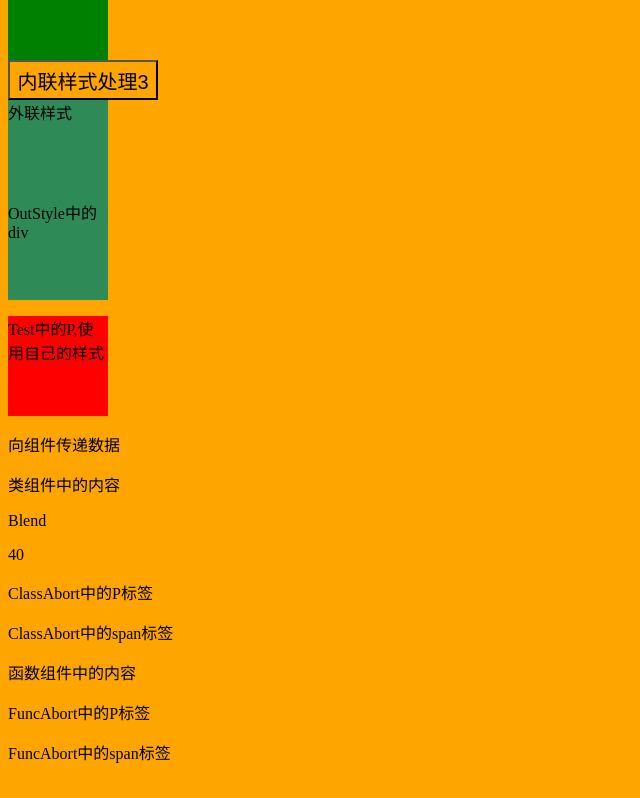
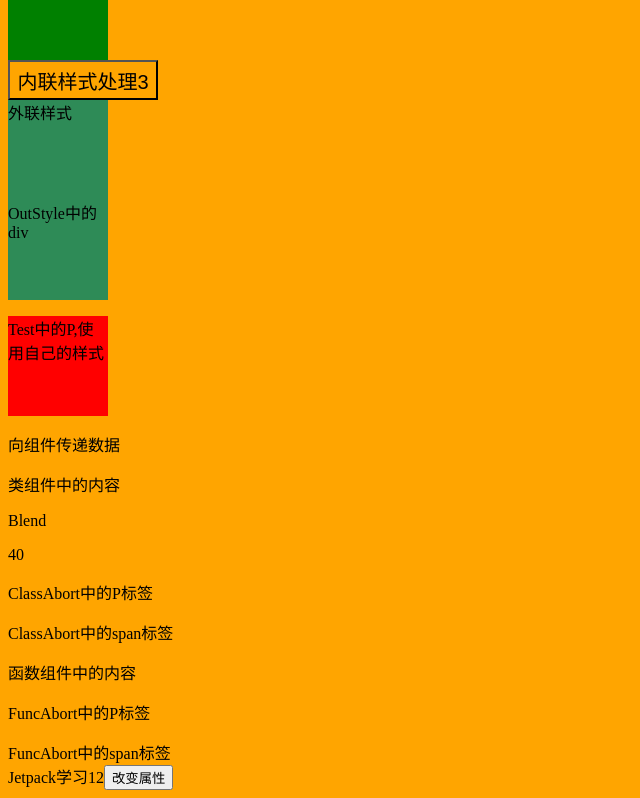
Before and after one commit to BlendAndroid/blend-react-app, a React (Create React App) app: page / in a window 1280 px wide. Shown: the part 625-1423 px from the top of the page, without its empty margins (0-640 px from the left). Before the commit the page ends 1397 px from the top, so only its background shows below. Built offline with nearby package versions, Linux system fonts and the light colour scheme.

Commit message:
state的学习

```diff
--- a/src/App.js
+++ b/src/App.js
@@ -2,6 +2,7 @@ import Radium from 'radium'
 import ClassAbort from './ClassAbort';
 import FuncAbort from './FuncAbort';
 import OutStyle from './OutStyle'
+import Header from './Header';
 
 /**
  * JSX语法
@@ -52,6 +53,8 @@ import OutStyle from './OutStyle'
  * b.类组件来说，直接定义 static defaultProps 来管理需要设置默认值的属性
  *
  * 函数组件的类型校验，prop-types
+ *
+ * 组件状态：状态就数据，因此组件状态指的就是某一个组件自己的数据 ,当我们修改某一个数据的时候，界面上的DOM中数据展示也会自动更新
  */
 
 const name = '学习前端'
@@ -141,6 +144,7 @@ function App() {
       <p>{JSON.stringify(obj)}</p>
       <p title='自定义标签'>-----添加属性-----</p>
       <p title={name}>-----添加动态属性-----</p>
+      {/* 这里的箭头函数，就是为了获取this */}
       <button onClick={() => { handler1(1, 2) }}>点击事件1</button>
       <button onClick={(ev) => { handler2(ev) }}>点击事件2</button>
       <button onClick={handler1}>点击事件3</button>
@@ -176,6 +180,8 @@ function App() {
           <span>FuncAbort中的span标签</span>
         </FuncAbort>
       </div>
+
+      <div><Header></Header></div>
     </div>
   );
 }
--- /dev/null
+++ b/src/Header.js
@@ -0,0 +1,33 @@
+import { Component } from "react";
+
+class Header extends Component {
+
+    //在类组件当中，默认就存在一个state属性，它是一个对象，用于保存当前对象的数据
+    //之后还可以通过setState来修改数据的值，修改之后的状态会自动展示在DOM上
+
+    state = {
+        name: "Jetpack学习",
+        age: 12
+    }
+
+    handler = () => {
+        this.setState({
+            name: "Compose学习",
+            age:++this.state.age
+        })
+
+    }
+
+
+    render() {
+        return (
+            <>
+                {this.state.name}
+                {this.state.age}
+                <button onClick={this.handler}>改变属性</button>
+            </>
+        )
+    }
+}
+
+export default Header
```
